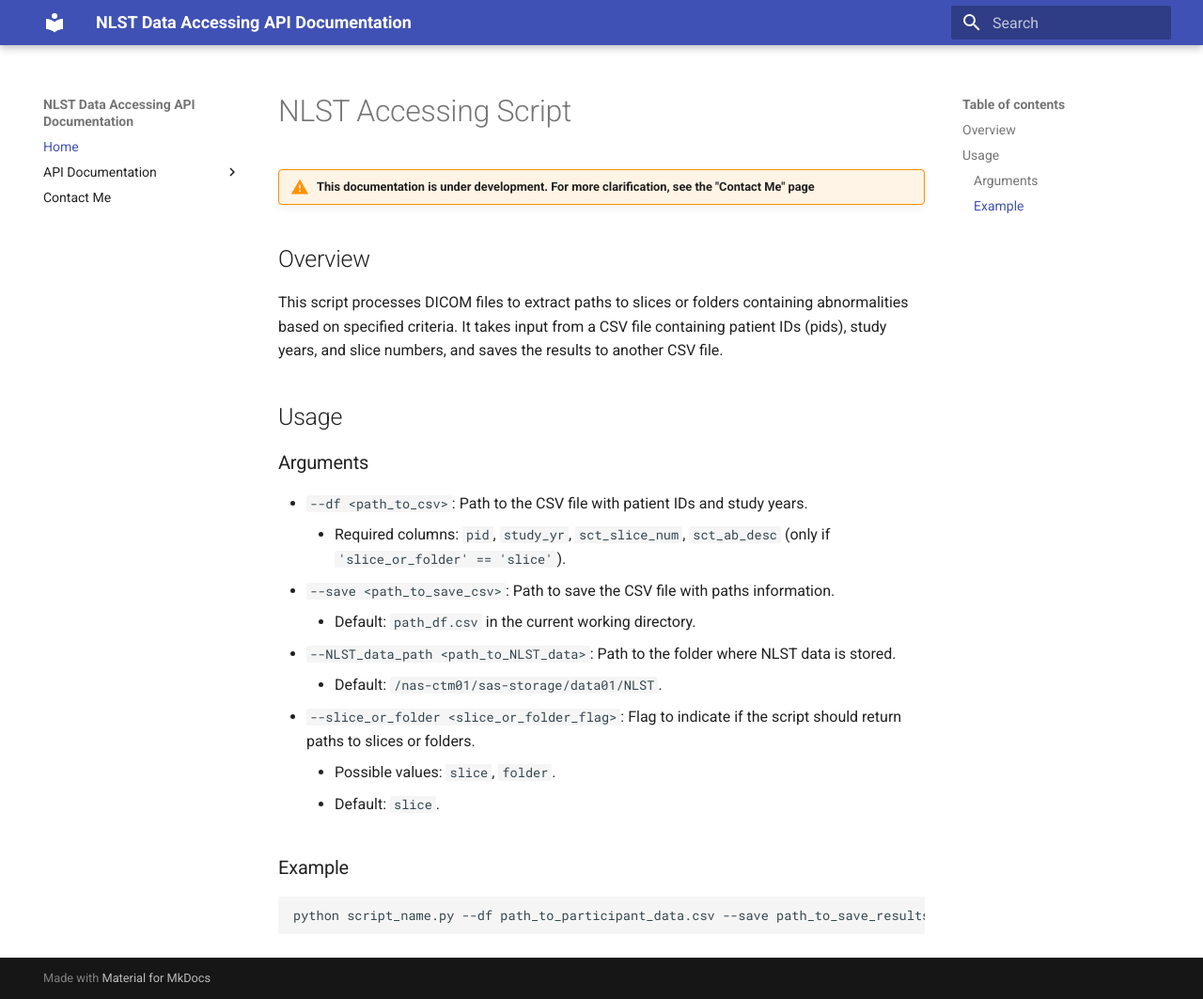
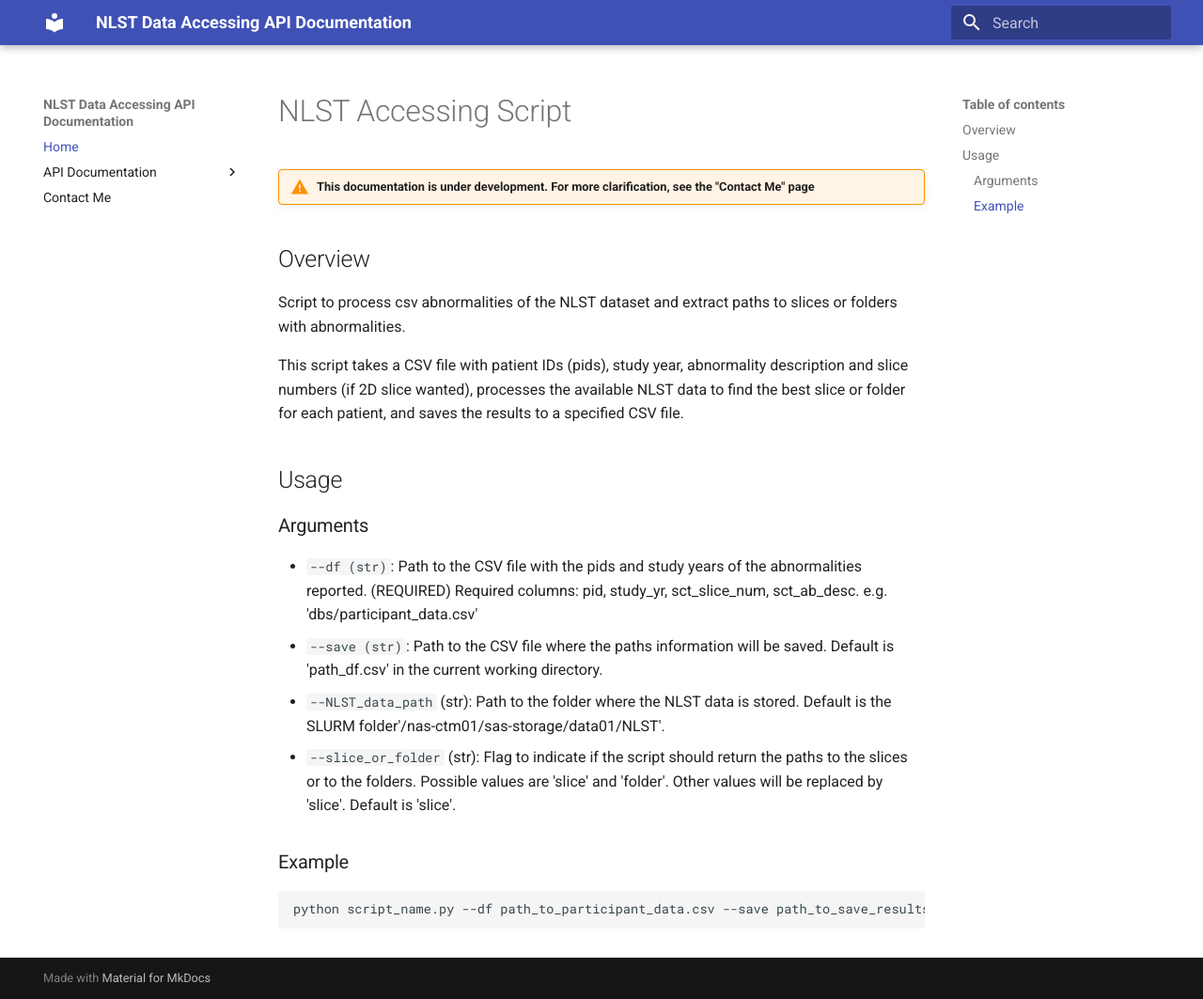
Before and after one commit to minesamaro/NLST-data-access, an MkDocs documentation site: the page built from docs/index.md, in a window 1280 px wide and 1063 px high. Shown: the whole window at 94% size. Built offline with MkDocs 1.6.1 and Material for MkDocs 9.7.7, drawn with Linux system fonts in a browser that asks for light colours.

Commit message:
Update documentation

```diff
--- a/docs/index.md
+++ b/docs/index.md
@@ -5,21 +5,25 @@
 
 ## Overview
 
-This script processes DICOM files to extract paths to slices or folders containing abnormalities based on specified criteria. It takes input from a CSV file containing patient IDs (pids), study years, and slice numbers, and saves the results to another CSV file.
+Script to process csv abnormalities of the NLST dataset and extract paths to slices or folders with abnormalities.
+
+This script takes a CSV file with patient IDs (pids), study year, abnormality description and slice numbers (if 2D slice wanted), processes the available NLST data
+to find the best slice or folder for each patient, and saves the results to a specified CSV file.
 
 ## Usage
 
 ### Arguments
 
-- `--df <path_to_csv>`: Path to the CSV file with patient IDs and study years.
-    - Required columns: `pid`, `study_yr`, `sct_slice_num`, `sct_ab_desc` (only if `'slice_or_folder' == 'slice'`).
-- `--save <path_to_save_csv>`: Path to save the CSV file with paths information.
-    - Default: `path_df.csv` in the current working directory.
-- `--NLST_data_path <path_to_NLST_data>`: Path to the folder where NLST data is stored.
-    - Default: `/nas-ctm01/sas-storage/data01/NLST`.
-- `--slice_or_folder <slice_or_folder_flag>`: Flag to indicate if the script should return paths to slices or folders.
-    - Possible values: `slice`, `folder`.
-    - Default: `slice`.
+- `--df (str)`: Path to the CSV file with the pids and study years of the abnormalities reported. (REQUIRED)
+                Required columns: pid, study_yr, sct_slice_num, sct_ab_desc.
+                e.g. 'dbs/participant_data.csv'
+- `--save (str)`: Path to the CSV file where the paths information will be saved.
+                  Default is 'path_df.csv' in the current working directory.
+- `--NLST_data_path` (str): Path to the folder where the NLST data is stored.
+                            Default is the SLURM folder'/nas-ctm01/sas-storage/data01/NLST'.
+- `--slice_or_folder` (str): Flag to indicate if the script should return the paths to the slices or to the folders.
+                             Possible values are 'slice' and 'folder'. Other values will be replaced by 'slice'.
+                             Default is 'slice'.
 
 ### Example
 
```
Also changed, not shown: README.md (+10 -9 lines), 1 other file.
